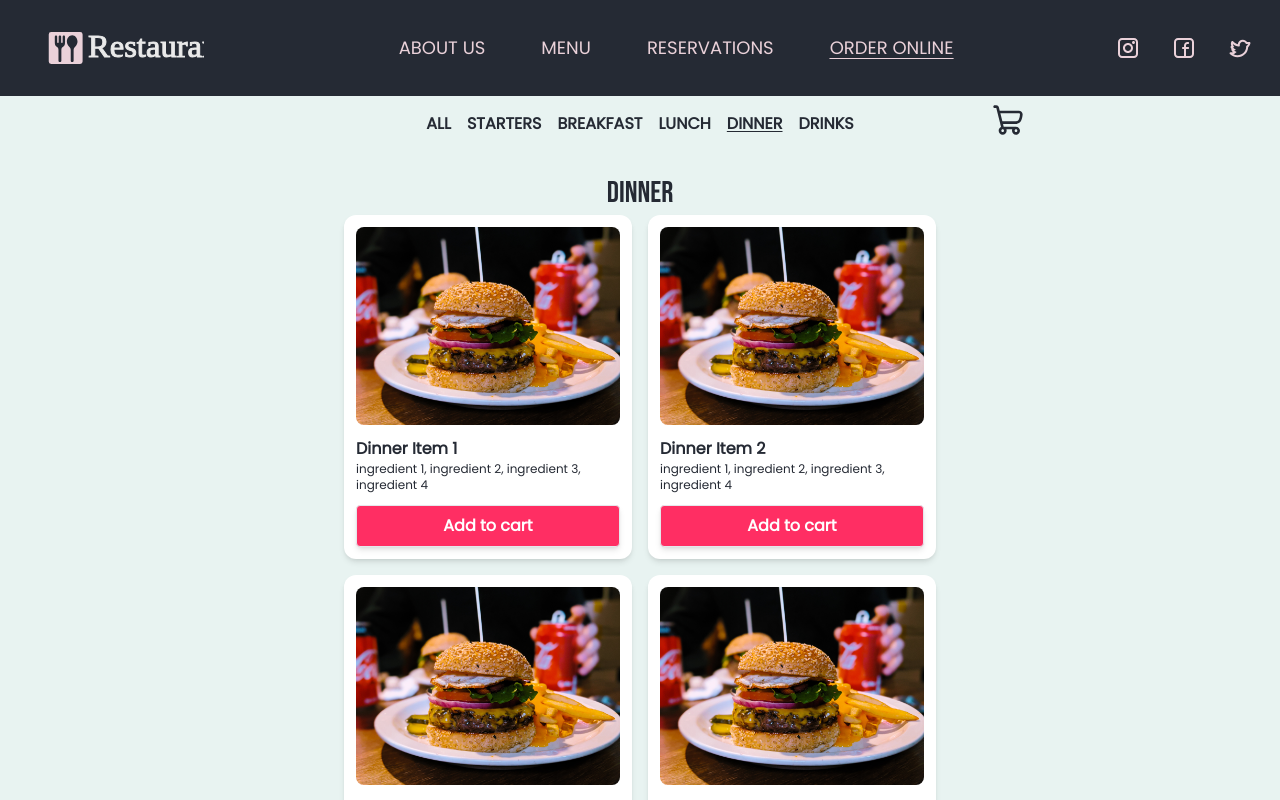
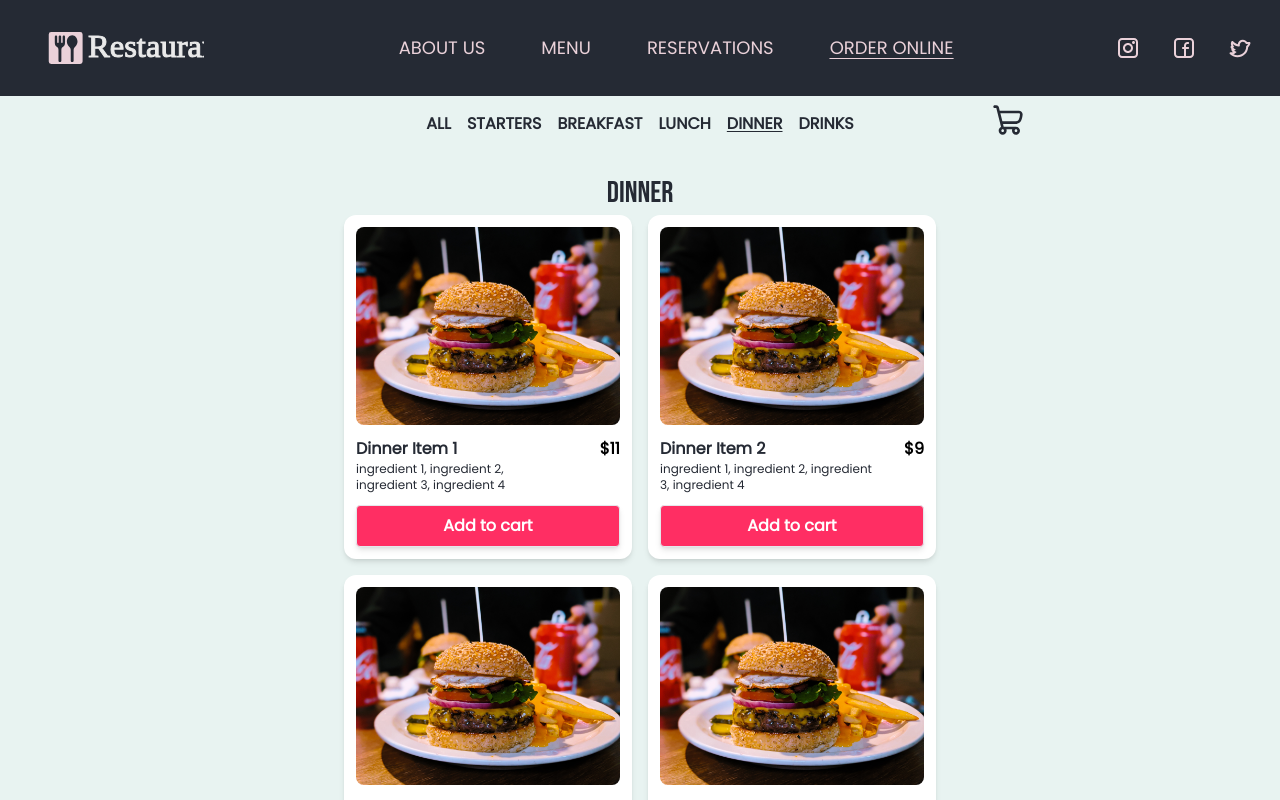
Before and after one commit to THallerJ/restaurant-next, a Next.js app: page /order/dinner in a window 1280 px wide. Built offline with nearby package versions, Linux system fonts and the light colour scheme.

Commit message:
added price to orderitem card

```diff
--- a/src/app/order/components/OrderItem.tsx
+++ b/src/app/order/components/OrderItem.tsx
@@ -2,7 +2,7 @@
 import { menuItem } from "@/types";
 import Image from "next/image";
 import { useOrder } from "../contexts/OrderContext";
-
+//add price to OrderItem, liekley as overlay in bottom right corner with triangle shadow
 const OrderItem = ({ item }: { item: menuItem }) => {
   const { cartDispatch } = useOrder();
   return (
@@ -11,9 +11,12 @@ const OrderItem = ({ item }: { item: menuItem }) => {
         <Image src={item.image} alt={item.name} className="rounded-lg" />
       ) : null}
       <div className="flex h-full flex-col justify-between">
-        <div>
-          <span className="font-semibold text-dark">{item.name}</span>
-          <p className="text-xs text-dark">{item.details}</p>
+        <div className="flex gap-8">
+          <div>
+            <span className="font-semibold text-dark">{item.name}</span>
+            <p className="text-xs text-dark">{item.details}</p>
+          </div>
+          <span className="font-semibold">{`$${item.price}`}</span>
         </div>
         <button
           className="btn mt-3"
```
